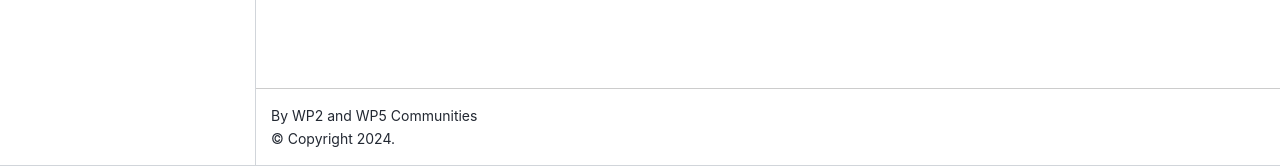
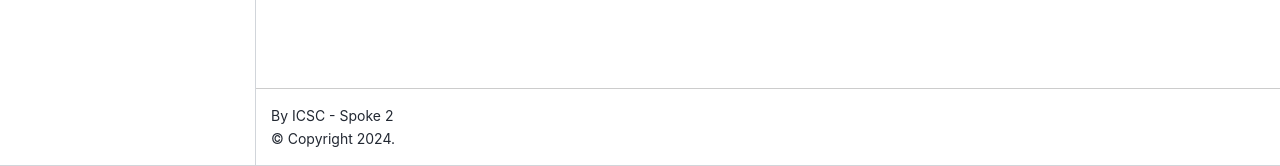
Before and after one commit to ICSC-Spoke2-repo/HighRateAnalysis-WP5, a Jupyter Book: the page built from docs/sections/infrastructure.md, in a window 1280 px wide. Shown: the part 734-900 px from the top of the page. Built offline with Jupyter Book 1.0.4 settings and Sphinx 7.4.7 and the Sphinx Book theme 1.1.4, drawn with Linux system fonts in a browser that asks for light colours.

Commit message:
Changed author and fixed repo url

```diff
--- a/docs/_config.yml
+++ b/docs/_config.yml
@@ -1,7 +1,7 @@
 # Book settings
 
 title: HighRatePlatformDocumentation
-author: WP2 and WP5 Communities
+author: "ICSC - Spoke 2"
 logo: "icsc.png"
 copyright: "2024"
 
@@ -21,7 +21,7 @@
 
 # Information about where the book exists on the web
 repository:
-  url: https://github.com/frgigr/testbook
+  url: https://github.com/ICSC-Spoke2-repo/HighRateAnalysis-WP5
   branch: main
 
 # Add repository buttons to your book: remember, issues are not supported by GitLab
```
